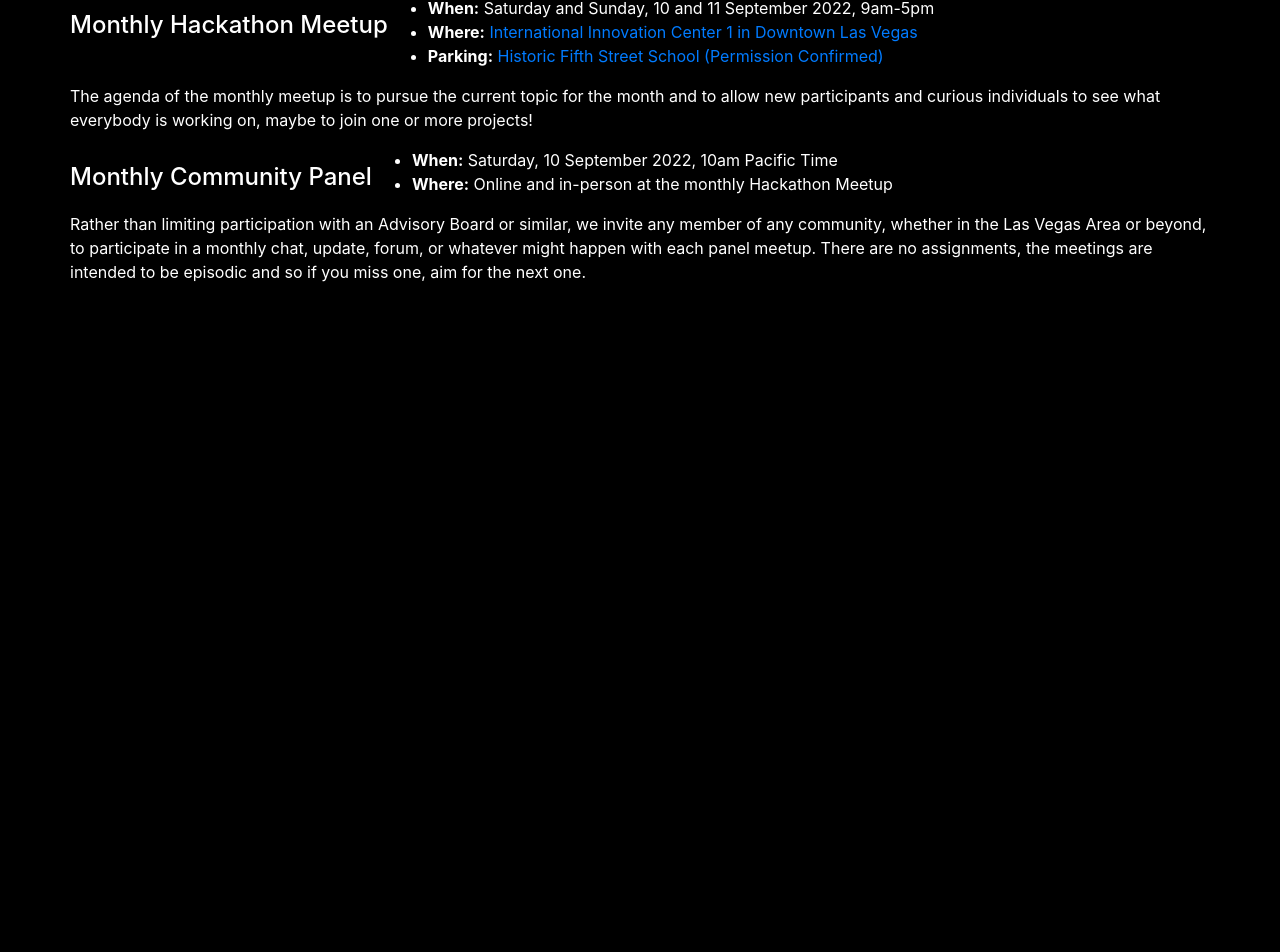
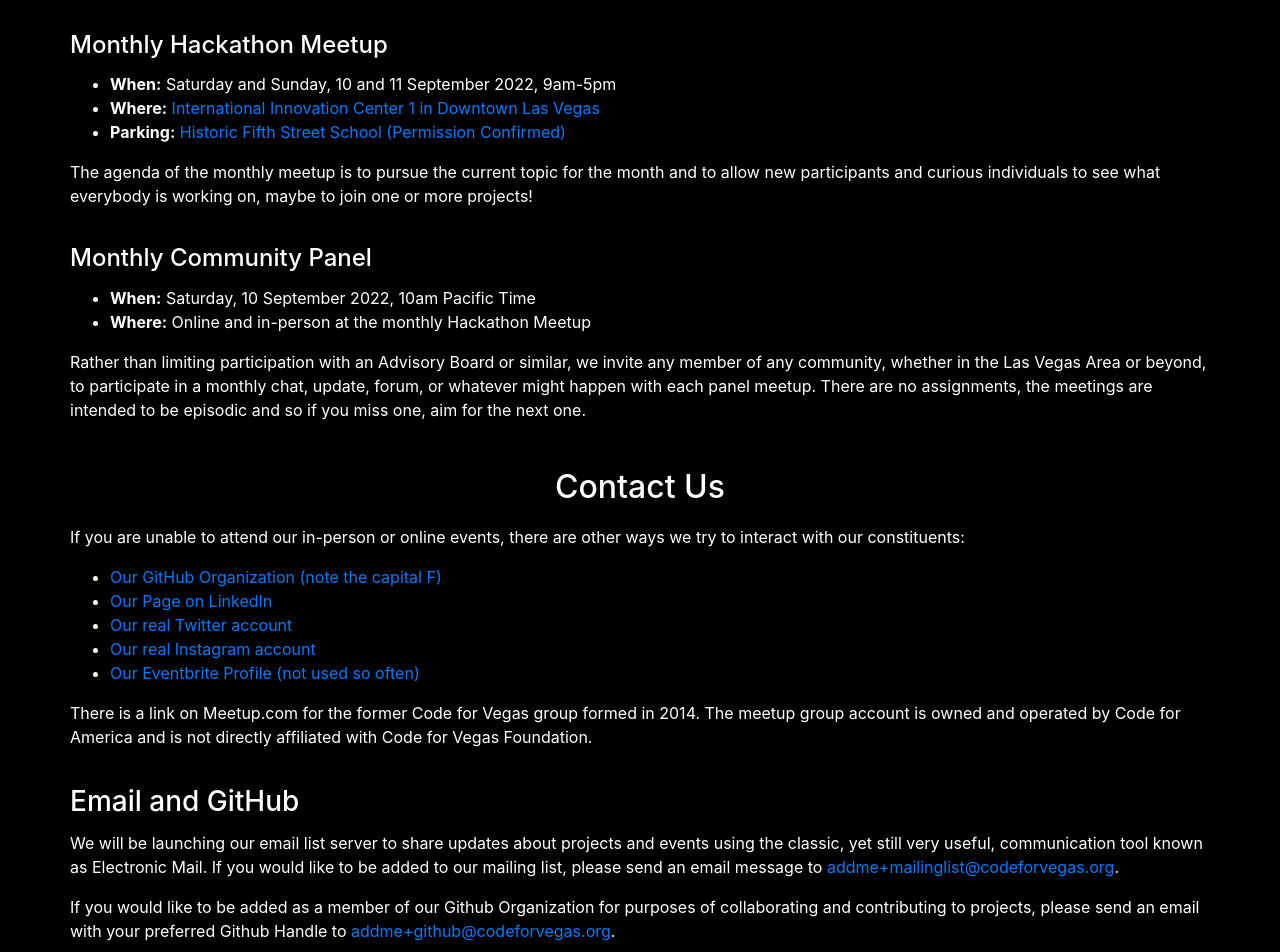
Before and after one commit to CodeForVegas/codeforvegas-dotorg, a Nuxt app: page / in a window 1280 px wide. Shown: the part 3236-4188 px from the top of the page. Before the commit the page ends 3536 px from the top, so only its background shows below. Built offline with nearby package versions, Linux system fonts and the light colour scheme.

Commit message:
Added contact component, cleaned up/refactored

```diff
--- /dev/null
+++ b/components/contact-us.vue
@@ -0,0 +1,45 @@
+<template>
+  <div>
+    <b-container class="contact-container">
+        <b-row align-h="center">
+            <h2 class="contact-header">Contact Us</h2>
+        </b-row>
+        <b-row>
+            <p>If you are unable to attend our in-person or online events, there are other ways we try to interact with our constituents:</p>
+            <ul>
+                <li><a href="https://github.com/CodeForVegas">Our GitHub Organization (note the capital F)</a></li>
+                <li><a href="https://www.linkedin.com/company/code-for-vegas/">Our Page on LinkedIn</a></li>
+                <li><a href="https://twitter.com/code_vegas">Our real Twitter account</a></li>
+                <li><a href="https://instagram.com/codeforvegas">Our real Instagram account</a></li>
+                <li><a href="https://www.eventbrite.com/o/code-for-vegas-42957330033">Our Eventbrite Profile (not used so often)</a></li>
+            </ul>
+            <p>There is a link on Meetup.com for the former Code for Vegas group formed in 2014. The meetup group account is owned and operated by Code for America and is not directly affiliated with Code for Vegas Foundation.</p>
+        </b-row>
+        <b-row>
+            <h3 class="contact-subheader">Email and GitHub</h3>
+            <p>We will be launching our email list server to share updates about projects and events using the classic, yet still very useful, communication tool known as Electronic Mail. If you would like to be added to our mailing list, please send an email message to <a href="mailto:addme+mailinglist@codeforvegas.org">addme+mailinglist@codeforvegas.org</a>.</p>
+            <p>If you would like to be added as a member of our Github Organization for purposes of collaborating and contributing to projects, please send an email with your preferred Github Handle to <a href="mailto:addme+github@codeforvegas.org">addme+github@codeforvegas.org</a>.</p>
+        </b-row>
+    </b-container>
+  </div>
+</template>
+
+<script>
+export default {
+
+}
+</script>
+
+<style>
+.contact-header {
+    padding: 30px 0px 10px 0px;
+}
+
+.contact-container {
+    color: #fff;
+}
+
+.contact-subheader {
+    padding: 20px 0px 5px 0px;
+}
+</style>
--- a/components/events-info.vue
+++ b/components/events-info.vue
@@ -19,6 +19,8 @@
         </b-row>
         <b-row>
             <h4 class="events-subheader">Monthly Hackathon Meetup</h4>
+        </b-row>
+        <b-row>
             <ul>
                 <li><b>When:</b> Saturday and Sunday, 10 and 11 September 2022, 9am-5pm</li>
                 <li><b>Where:</b> <a href="https://goo.gl/maps/Rp6DGogP55ySZbmDA">International Innovation Center 1 in Downtown Las Vegas</a></li>
@@ -28,6 +30,8 @@
         </b-row>
         <b-row>
             <h4 class="events-subheader">Monthly Community Panel</h4>
+        </b-row>
+        <b-row>
             <ul>
                 <li><b>When:</b> Saturday, 10 September 2022, 10am Pacific Time</li>
                 <li><b>Where:</b> Online and in-person at the monthly Hackathon Meetup</li>
@@ -54,7 +58,7 @@
 }
 
 .events-subheader {
-    padding: 15px 0px 5px 0px;
+    padding: 20px 0px 5px 0px;
 }
 
 </style>
--- a/components/projects-info.vue
+++ b/components/projects-info.vue
@@ -21,7 +21,7 @@
             <h4 class="capstone-header">Virtual Vegas</h4>
             <p>Virtual Vegas is a Digital Twin implementation, making maximal use of Open Data datasets and all of the specific topics addressed month over month, the goal is to enable the smartest of smart applications and other projects developments to enable discovery, learning, and participation in our Smart City. It would be easy to compare this project to something like Civilization or Sim City, and both of those would be valid comparisons, but this project will aim to be a platform on which someone might build a game similar to these, or develop open news tools, neighborhood communications tools, safety visualizations, and so on. The possibilities are endless!</p>
         </b-row>
-        <b-row class="projects info">
+        <b-row class="projects-info">
             <h4 class="capstone-header">Education</h4>
             <p>This is a capstone in the earliest phases of planning and discussion. Early thinking is to enable a more flexible education platform for students of all ages in the Las Vegas area, adapting what was learned during school closures in pandemic lockdown intervals, adaptation to different learning styles, and enabling learning at different rates for different students, especially in cases where there might be a teacher staffing shortage. If Making our Smart City Smarter is the ultimate goal of Code for Vegas Foundation, Education and an educated populace are the bedrock foundation on which this goal is best built.</p>
         </b-row>
@@ -45,6 +45,6 @@
 }
 
 .capstone-header {
-    padding: 15px 0px 5px 0px;
+    padding: 20px 0px 5px 0px;
 }
 </style>
--- a/pages/index.vue
+++ b/pages/index.vue
@@ -5,6 +5,7 @@
       <AboutUs />
       <ProjectsInfo />
       <EventsInfo />
+      <ContactUs />
   </body>
 </template>
 
```
